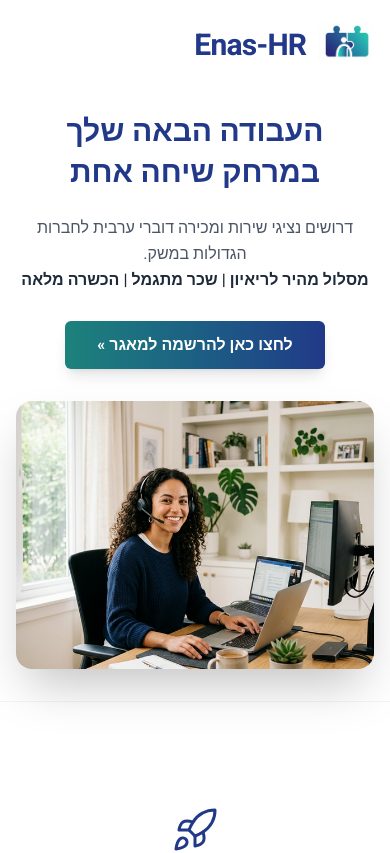
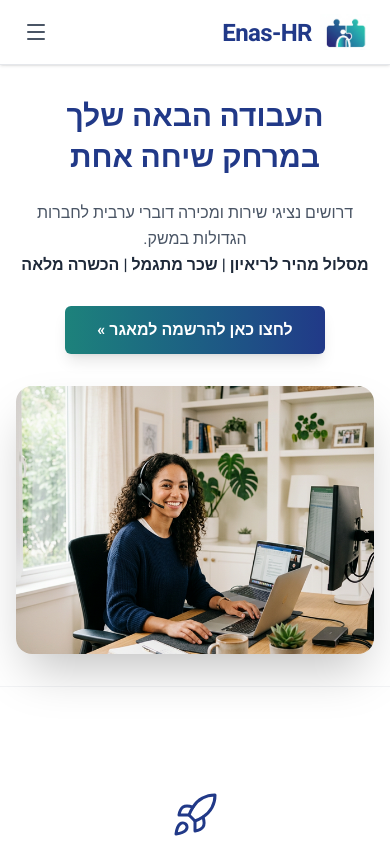
Before and after one commit to mmagba/hr, a Next.js app: page / in a window 390 px wide. Shown: the top 853 px of the page. Built offline with nearby package versions, Linux system fonts and the light colour scheme.

Commit message:
Add navbar using claude

```diff
--- a/src/app/about/page.tsx
+++ b/src/app/about/page.tsx
@@ -1,16 +1,7 @@
-import Link from "next/link";
-import { ArrowLeft } from "lucide-react";
-
 export default function AboutPage() {
   return (
     <div className="min-h-screen bg-white text-gray-900 font-sans p-6 md:p-12">
       <div className="max-w-4xl mx-auto">
-        <div className="mb-8">
-          <Link href="/" className="inline-flex items-center text-[#213988] hover:underline font-medium focus-visible:outline-none focus-visible:ring-2 focus-visible:ring-[#213988] rounded px-1 py-1">
-            <ArrowLeft className="w-5 h-5 ml-2" aria-hidden="true" />
-            חזרה לדף הבית
-          </Link>
-        </div>
 
         <main id="main-content">
           <h1 className="text-3xl md:text-4xl font-bold text-[#213988] mb-6">אודות</h1>
--- a/src/app/accessibility/page.tsx
+++ b/src/app/accessibility/page.tsx
@@ -1,16 +1,7 @@
-import Link from "next/link";
-import { ArrowLeft } from "lucide-react";
-
 export default function AccessibilityStatement() {
   return (
     <div className="min-h-screen bg-white text-gray-900 font-sans p-6 md:p-12">
       <div className="max-w-4xl mx-auto">
-        <div className="mb-8">
-          <Link href="/" className="inline-flex items-center text-[#213988] hover:underline font-medium focus-visible:outline-none focus-visible:ring-2 focus-visible:ring-[#213988] rounded px-1 py-1">
-            <ArrowLeft className="w-5 h-5 ml-2" aria-hidden="true" />
-            חזרה לדף הבית
-          </Link>
-        </div>
 
         <main id="main-content">
           <h1 className="text-3xl md:text-4xl font-bold text-[#213988] mb-6">הצהרת נגישות</h1>
--- a/src/app/contact/page.tsx
+++ b/src/app/contact/page.tsx
@@ -1,7 +1,7 @@
 "use client"
 
 import Link from "next/link";
-import { ArrowLeft, Phone, Mail } from "lucide-react";
+import { Phone, Mail } from "lucide-react";
 import { useState } from "react";
 
 export default function ContactPage() {
@@ -29,12 +29,6 @@ export default function ContactPage() {
   return (
     <div className="min-h-screen bg-white text-gray-900 font-sans p-6 md:p-12">
       <div className="max-w-4xl mx-auto">
-        <div className="mb-8">
-          <Link href="/" className="inline-flex items-center text-[#213988] hover:underline font-medium focus-visible:outline-none focus-visible:ring-2 focus-visible:ring-[#213988] rounded px-1 py-1">
-            <ArrowLeft className="w-5 h-5 ml-2" aria-hidden="true" />
-            חזרה לדף הבית
-          </Link>
-        </div>
 
         <main id="main-content">
           <h1 className="text-3xl md:text-4xl font-bold text-[#213988] mb-6">יצירת קשר</h1>
--- a/src/app/layout.tsx
+++ b/src/app/layout.tsx
@@ -1,6 +1,7 @@
 import type { Metadata } from "next";
 import { Heebo } from "next/font/google";
 import { Analytics } from "@vercel/analytics/next";
+import Navbar from "@/components/Navbar";
 import "./globals.css";
 
 const heebo = Heebo({
@@ -30,6 +31,7 @@ export default function RootLayout({
         >
           דלג לתוכן המרכזי
         </a>
+        <Navbar />
         {children}
         <Analytics />
       </body>
--- a/src/app/page.tsx
+++ b/src/app/page.tsx
@@ -27,21 +27,6 @@ export default function LandingPage() {
 
   return (
     <div className="min-h-screen flex flex-col font-sans">
-      {/* Navbar area */}
-      <header className="w-full max-w-7xl mx-auto px-4 sm:px-6 lg:px-8 py-4">
-        <div className="flex items-center gap-3">
-          <Image
-            src="/logo.png"
-            alt="לוגו Enas-HR"
-            width={180}
-            height={60}
-            className="w-auto h-10 md:h-14 object-contain"
-            priority
-          />
-          <div className="text-[#213988] text-3xl md:text-4xl font-bold tracking-tight mt-3">Enas-HR</div>
-        </div>
-      </header>
-
       <main id="main-content" className="flex-1">
         {/* Hero Section */}
         <section className="w-full bg-white py-8 md:py-0 md:min-h-[70vh] flex items-center">
--- a/src/app/privacy/page.tsx
+++ b/src/app/privacy/page.tsx
@@ -1,16 +1,7 @@
-import Link from "next/link";
-import { ArrowLeft } from "lucide-react";
-
 export default function PrivacyPolicy() {
   return (
     <div className="min-h-screen bg-white text-gray-900 font-sans p-6 md:p-12">
       <div className="max-w-4xl mx-auto">
-        <div className="mb-8">
-          <Link href="/" className="inline-flex items-center text-[#213988] hover:underline font-medium focus-visible:outline-none focus-visible:ring-2 focus-visible:ring-[#213988] rounded px-1 py-1">
-            <ArrowLeft className="w-5 h-5 ml-2" aria-hidden="true" />
-            חזרה לדף הבית
-          </Link>
-        </div>
 
         <main id="main-content">
           <h1 className="text-3xl md:text-4xl font-bold text-[#213988] mb-6">מדיניות פרטיות</h1>
--- /dev/null
+++ b/src/components/Navbar.tsx
@@ -0,0 +1,106 @@
+"use client"
+
+import Image from "next/image";
+import Link from "next/link";
+import { usePathname } from "next/navigation";
+import { useState } from "react";
+import { Menu, X } from "lucide-react";
+
+const navLinks = [
+  { href: "/", label: "דף הבית" },
+  { href: "/about", label: "אודות" },
+  { href: "/contact", label: "יצירת קשר" },
+];
+
+export default function Navbar() {
+  const [mobileOpen, setMobileOpen] = useState(false);
+  const pathname = usePathname();
+
+  return (
+    <nav className="sticky top-0 z-50 bg-white/95 backdrop-blur-md border-b border-gray-200 shadow-sm" aria-label="ניווט ראשי">
+      <div className="max-w-7xl mx-auto px-4 sm:px-6 lg:px-8">
+        <div className="flex items-center justify-between h-16 md:h-[72px]">
+
+          {/* Logo + Brand */}
+          <Link href="/" className="flex items-center gap-2 group focus-visible:outline-none focus-visible:ring-2 focus-visible:ring-[#213988] rounded-md px-1" aria-label="Enas-HR - דף הבית">
+            <Image
+              src="/logo.png"
+              alt="לוגו Enas-HR"
+              width={160}
+              height={52}
+              className="w-auto h-9 md:h-12 object-contain"
+              priority
+            />
+            <span className="text-[#213988] text-2xl md:text-3xl font-bold tracking-tight mt-1 group-hover:opacity-80 transition-opacity">Enas-HR</span>
+          </Link>
+
+          {/* Desktop Links */}
+          <div className="hidden md:flex items-center gap-1">
+            {navLinks.map(link => {
+              const isActive = pathname === link.href;
+              return (
+                <Link
+                  key={link.href}
+                  href={link.href}
+                  className={`
+                    relative px-4 py-2 rounded-md text-sm font-medium transition-colors duration-200
+                    focus-visible:outline-none focus-visible:ring-2 focus-visible:ring-[#213988] focus-visible:ring-offset-2
+                    ${isActive
+                      ? "text-[#213988] bg-[#213988]/10 font-semibold"
+                      : "text-gray-600 hover:text-[#213988] hover:bg-gray-100"
+                    }
+                  `}
+                  aria-current={isActive ? "page" : undefined}
+                >
+                  {link.label}
+                </Link>
+              );
+            })}
+          </div>
+
+          {/* Mobile Hamburger Button */}
+          <button
+            type="button"
+            className="md:hidden p-2 rounded-md text-gray-600 hover:text-[#213988] hover:bg-gray-100 transition-colors focus-visible:outline-none focus-visible:ring-2 focus-visible:ring-[#213988]"
+            onClick={() => setMobileOpen(prev => !prev)}
+            aria-expanded={mobileOpen}
+            aria-controls="mobile-nav-menu"
+            aria-label={mobileOpen ? "סגירת תפריט" : "פתיחת תפריט"}
+          >
+            {mobileOpen ? <X size={24} aria-hidden="true" /> : <Menu size={24} aria-hidden="true" />}
+          </button>
+        </div>
+      </div>
+
+      {/* Mobile Menu */}
+      <div
+        id="mobile-nav-menu"
+        className={`md:hidden overflow-hidden transition-all duration-300 ease-in-out ${mobileOpen ? "max-h-60 border-t border-gray-200" : "max-h-0"}`}
+      >
+        <div className="px-4 py-3 space-y-1 bg-white">
+          {navLinks.map(link => {
+            const isActive = pathname === link.href;
+            return (
+              <Link
+                key={link.href}
+                href={link.href}
+                onClick={() => setMobileOpen(false)}
+                className={`
+                  block px-4 py-3 rounded-md text-sm font-medium transition-colors duration-200
+                  focus-visible:outline-none focus-visible:ring-2 focus-visible:ring-[#213988]
+                  ${isActive
+                    ? "text-[#213988] bg-[#213988]/10 font-semibold"
+                    : "text-gray-600 hover:text-[#213988] hover:bg-gray-50"
+                  }
+                `}
+                aria-current={isActive ? "page" : undefined}
+              >
+                {link.label}
+              </Link>
+            );
+          })}
+        </div>
+      </div>
+    </nav>
+  );
+}
```
